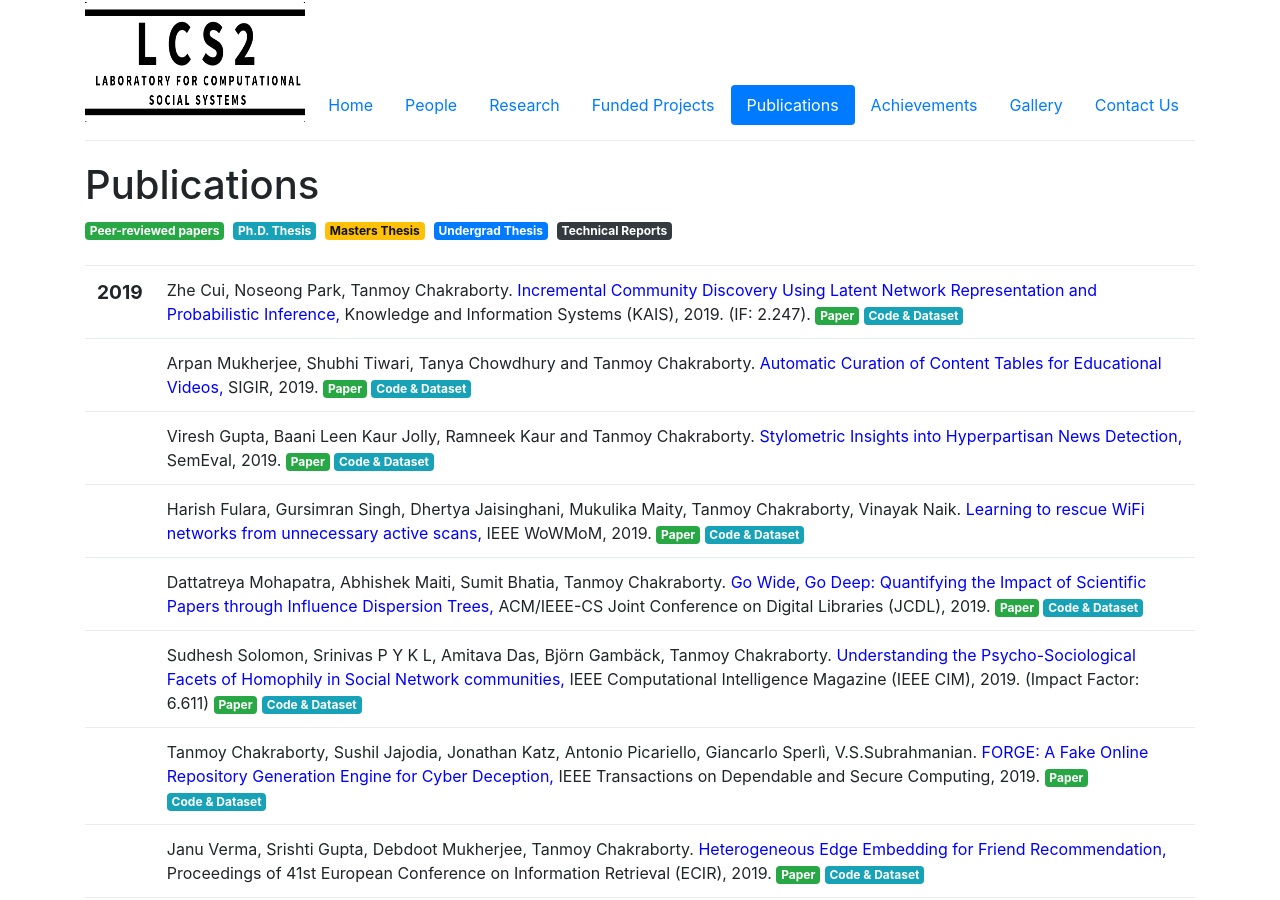
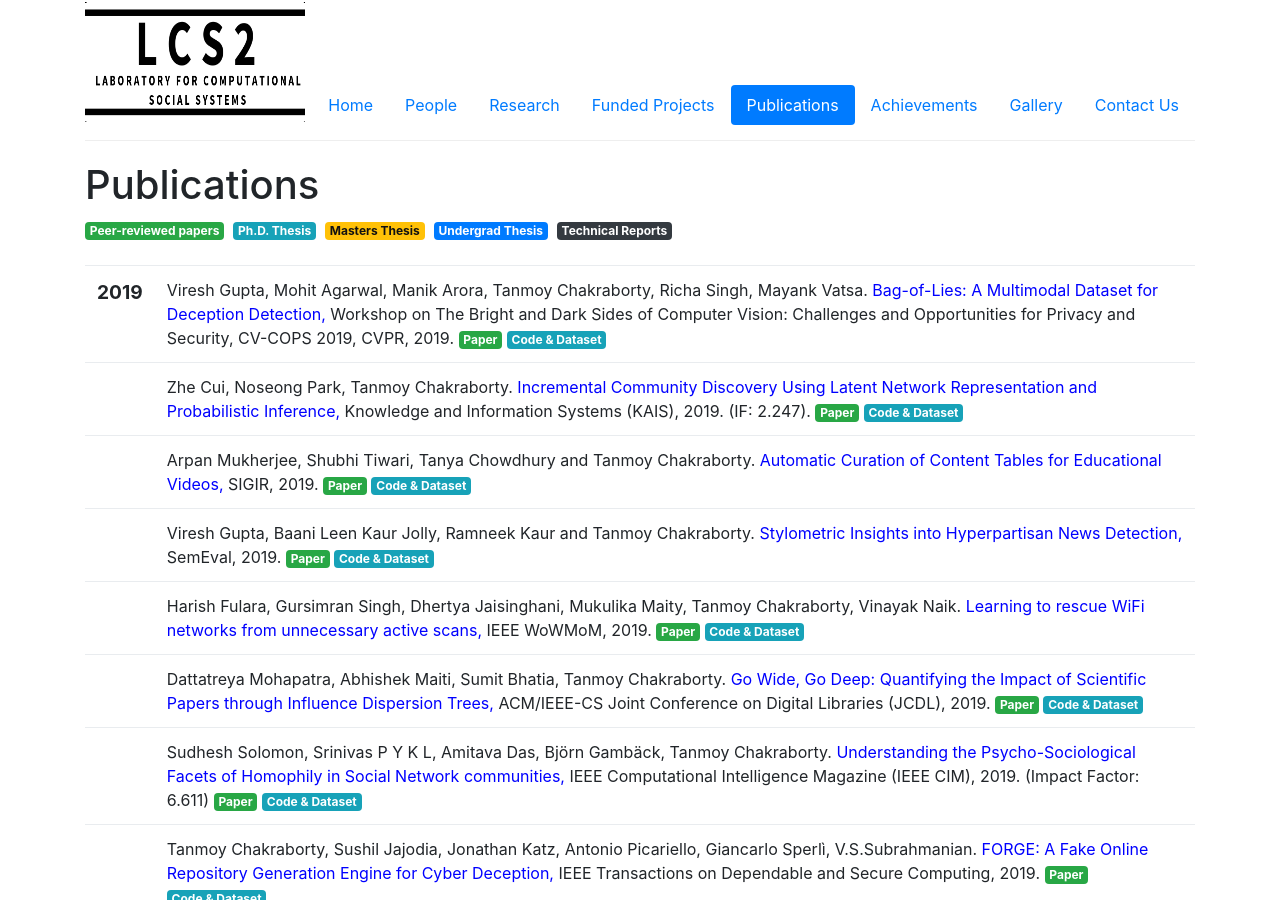
Before and after one commit to LCS2-IIITD/webpage, a Jekyll site: the page built from publications.html, in a window 1280 px wide and 900 px high. Built offline with Jekyll 4.4.1, drawn with Linux system fonts in a browser that asks for light colours.

Commit message:
Added CV-COPS (CVPR)

```diff
--- a/_includes/pubs.html
+++ b/_includes/pubs.html
@@ -13,10 +13,27 @@
 <br/><br/>
 	<table class="table">
 	<tbody>
+		<tr>
+			<td>
+				<span class="date">
+					<big><strong>2019</strong></big><br />
+				</span>
+			</td>
+			<td class="publication">
+				<!--<span class="pubtitle">
+					<a href="https://www.asdfasdf.asdfasdf.asdfasdfads">[PDF]</a>
+					<a href="https://www.asdfasdf.asdfasdf.asdfasdfads">[Code]</a>
+					<a href="https://www.asdfasdf.asdfasdf.asdfasdfads">[Dataset]</a>
+				</span><br />-->
+				Viresh Gupta, Mohit Agarwal, Manik Arora, Tanmoy Chakraborty, Richa Singh, Mayank Vatsa. <font color="blue">Bag-of-Lies: A Multimodal Dataset for Deception Detection,</font> Workshop on The Bright and Dark Sides of Computer Vision: Challenges and Opportunities for Privacy and Security, CV-COPS 2019, CVPR, 2019. <a href="#" style="text-decoration: none"><span class="badge badge-success">Paper</span>&nbsp;</a><a href="#" style="text-decoration: none"><span class="badge badge-info">Code & Dataset</span></a>
+				<span class="links">
+				</span>
+			</td>
+			</tr>
 			<tr>
 			<td>
 				<span class="date">
-					<big><strong>2019</strong></big><br />
+					<!-- <big><strong>2019</strong></big><br /> -->
 				</span>
 			</td>
 			<td class="publication">
```
Also changed, not shown: _posts/2019-04-25-CVPR.md (added, +6 -0 lines), 5 other files.
